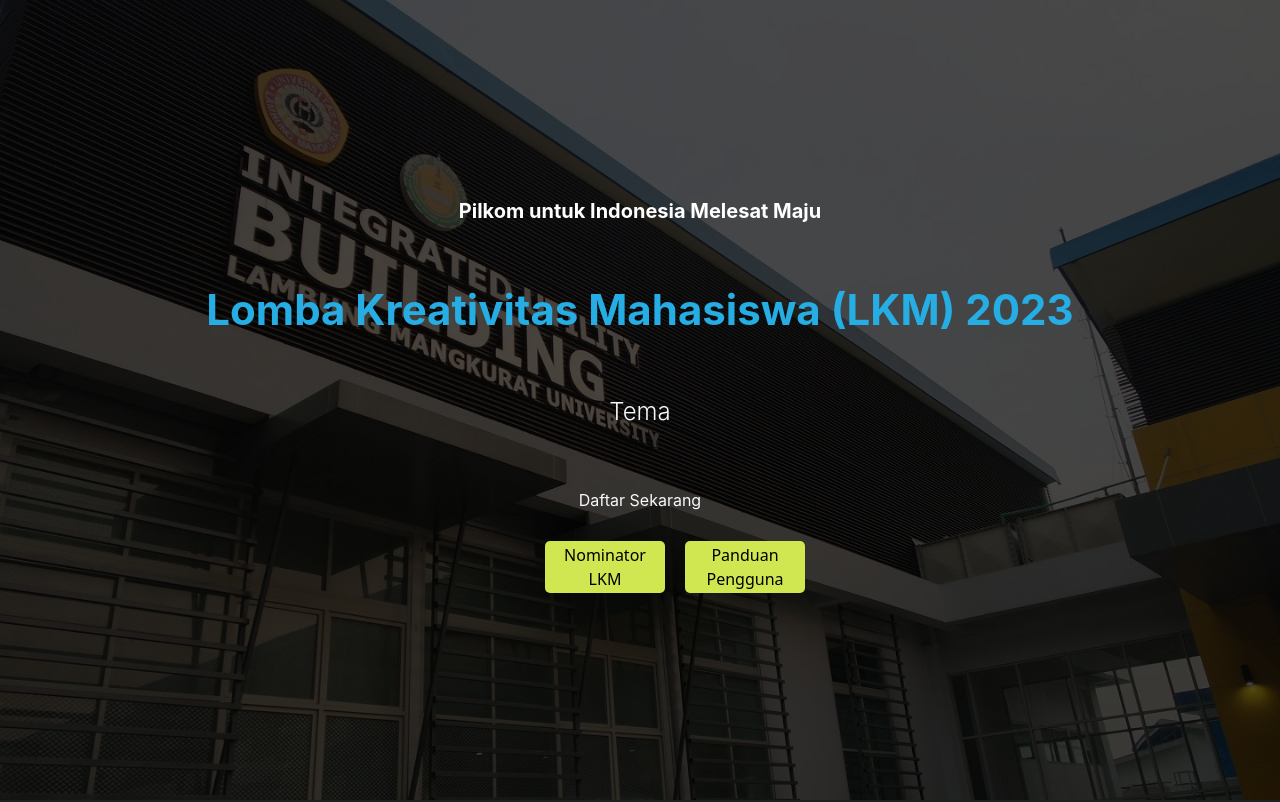
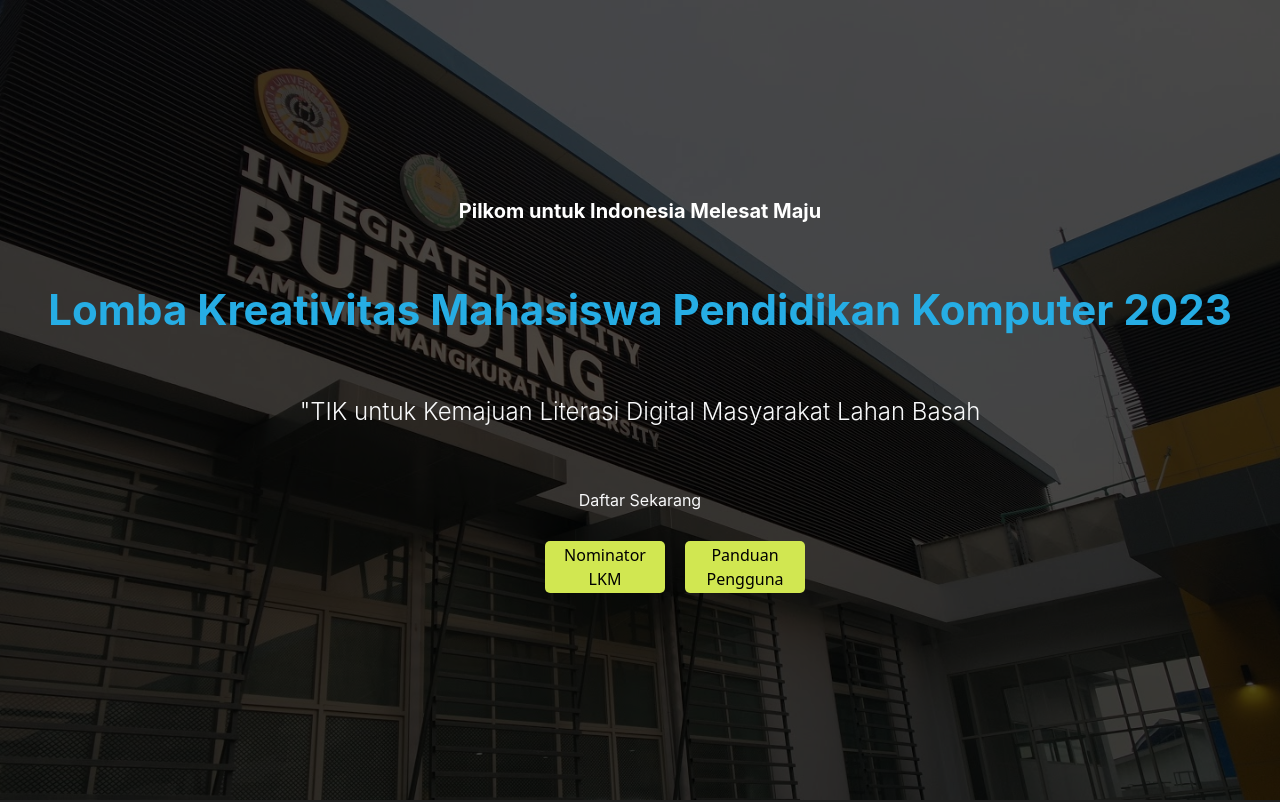
Before and after one commit to ferzytriwarsanaputra/web-lkmpilkom2023, a plain HTML site: page index.html in a window 1280 px wide. Shown: the top 802 px of the page. Drawn offline with nearby package versions, Linux system fonts and the light colour scheme.

Commit message:
mengganti judul dan tema

```diff
--- a/index.html
+++ b/index.html
@@ -13,8 +13,8 @@
     <div class="intro">
         <div class="intro-bg d-flex flex-column justify-content-center align-items-center px-5">
             <h4 class="fw-bold">Pilkom untuk Indonesia Melesat Maju</h3>
-            <h1 class="fw-bold text-center">Lomba Kreativitas Mahasiswa (LKM) 2023</h1>
-            <h3 class="fw-light text-light text-center">Tema</h3>
+            <h1 class="fw-bold text-center">Lomba Kreativitas Mahasiswa Pendidikan Komputer 2023</h1>
+            <h3 class="fw-light text-light text-center">"TIK untuk Kemajuan Literasi Digital Masyarakat Lahan Basah</h3>
             <h5 class="text-light">Daftar Sekarang</h5>
             <div class="link d-flex justify-content-around" style="width:210px ;">
                 <a href="#">Nominator LKM</a>
```
